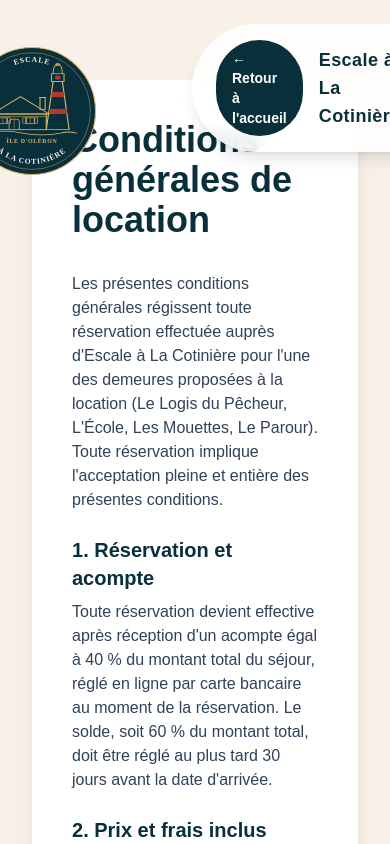
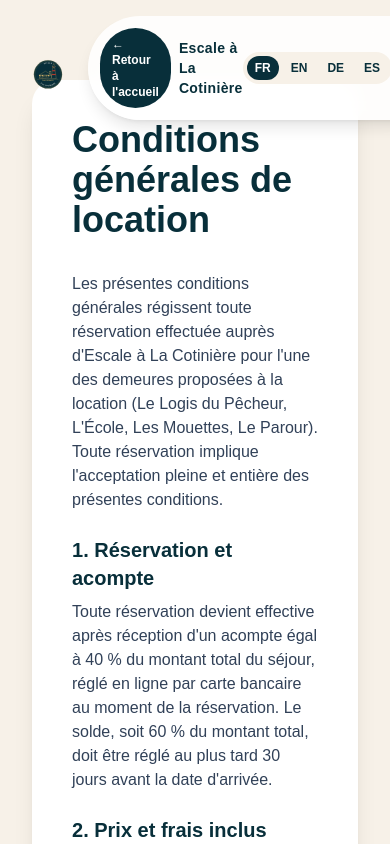
Before and after one commit to ESCALE17/Escale-Cotiniere, a Next.js app: page /conditions-generales in a window 390 px wide. Shown: the top 844 px of the page. Built offline with nearby package versions, Linux system fonts and the light colour scheme.

Commit message:
Menu responsive mobile (hamburger)

```diff
--- a/app/components/Header.tsx
+++ b/app/components/Header.tsx
@@ -1,5 +1,6 @@
 "use client";
 
+import { useState } from "react";
 import Link from "next/link";
 import { usePathname } from "next/navigation";
 import { useLanguage } from "@/app/i18n/LanguageContext";
@@ -10,6 +11,7 @@ export default function Header() {
   const pathname = usePathname();
   const isHome = pathname === "/";
   const isAdmin = pathname?.startsWith("/admin");
+  const [menuOpen, setMenuOpen] = useState(false);
 
   // Sur les pages d'administration, on n'affiche pas le bandeau public du site.
   if (isAdmin) {
@@ -17,24 +19,25 @@ export default function Header() {
   }
 
   return (
-    <header className="fixed left-0 top-0 z-50 w-full px-8 py-6">
-      <div className="mx-auto flex max-w-7xl items-center gap-4">
-        <div className="relative -ml-36 h-0 w-72 shrink-0">
+    <header className="fixed left-0 top-0 z-50 w-full px-4 py-4 md:px-8 md:py-6">
+      <div className="mx-auto flex max-w-7xl items-center gap-2 md:gap-4">
+        {/* Logo : grand sur desktop (débordant à gauche), compact sur mobile */}
+        <div className="relative h-0 w-16 shrink-0 md:-ml-36 md:w-72">
           <Link href="/">
             <img
               src="/images/logo.svg"
               alt="Escale à La Cotinière"
-              className="absolute left-0 top-1/2 h-72 w-72 -translate-y-[42%]"
+              className="absolute left-0 top-1/2 h-20 w-20 -translate-y-[42%] md:h-72 md:w-72"
             />
           </Link>
         </div>
 
-        <nav className="flex flex-1 items-center justify-between rounded-full bg-white/85 px-6 py-4 shadow-lg backdrop-blur">
-          <div className="flex items-center gap-4">
+        <nav className="flex flex-1 items-center justify-between rounded-full bg-white/85 px-3 py-3 shadow-lg backdrop-blur md:px-6 md:py-4">
+          <div className="flex items-center gap-2 md:gap-4">
             {!isHome && (
               <Link
                 href="/"
-                className="rounded-full bg-[#082f3a] px-4 py-2 text-sm font-semibold text-white transition hover:bg-[#0d4757]"
+                className="rounded-full bg-[#082f3a] px-3 py-2 text-xs font-semibold text-white transition hover:bg-[#0d4757] md:px-4 md:text-sm"
               >
                 {t("nav.backHome")}
               </Link>
@@ -42,25 +45,28 @@ export default function Header() {
 
             <Link
               href="/"
-              className="text-lg font-bold tracking-wide text-[#082f3a]"
+              className="text-sm font-bold tracking-wide text-[#082f3a] md:text-lg"
             >
               {t("nav.brand")}
             </Link>
           </div>
 
+          {/* Liens de navigation : visibles sur desktop uniquement */}
           <div className="hidden items-center gap-8 text-sm font-semibold text-[#082f3a] md:flex">
             <a href="/#collection">{t("nav.collection")}</a>
             <a href="/#cotiniere">{t("nav.cotiniere")}</a>
             <a href="/#contact">{t("nav.contact")}</a>
           </div>
 
+          <div className="flex items-center gap-2">
+            {/* Sélecteur de langue : toujours visible */}
             <div className="flex items-center gap-1 rounded-full bg-[#f7f1e8] p-1 text-xs font-bold text-[#082f3a]">
               {locales.map((code) => (
                 <button
                   key={code}
                   type="button"
                   onClick={() => setLocale(code)}
-                className={`rounded-full px-3 py-1.5 transition ${
+                  className={`rounded-full px-2 py-1 transition md:px-3 md:py-1.5 ${
                     locale === code
                       ? "bg-[#082f3a] text-white"
                       : "hover:bg-white"
@@ -70,8 +76,64 @@ export default function Header() {
                 </button>
               ))}
             </div>
+
+            {/* Bouton hamburger : visible sur mobile uniquement */}
+            <button
+              type="button"
+              onClick={() => setMenuOpen((v) => !v)}
+              aria-label="Menu"
+              aria-expanded={menuOpen}
+              className="flex h-9 w-9 items-center justify-center rounded-full text-[#082f3a] transition hover:bg-[#f7f1e8] md:hidden"
+            >
+              {menuOpen ? (
+                // Croix (fermer)
+                <svg width="22" height="22" viewBox="0 0 24 24" fill="none" stroke="currentColor" strokeWidth="2.2" strokeLinecap="round">
+                  <line x1="6" y1="6" x2="18" y2="18" />
+                  <line x1="18" y1="6" x2="6" y2="18" />
+                </svg>
+              ) : (
+                // Trois barres (hamburger)
+                <svg width="22" height="22" viewBox="0 0 24 24" fill="none" stroke="currentColor" strokeWidth="2.2" strokeLinecap="round">
+                  <line x1="4" y1="7" x2="20" y2="7" />
+                  <line x1="4" y1="12" x2="20" y2="12" />
+                  <line x1="4" y1="17" x2="20" y2="17" />
+                </svg>
+              )}
+            </button>
+          </div>
         </nav>
       </div>
+
+      {/* Panneau du menu mobile : s'ouvre au clic sur le hamburger */}
+      {menuOpen && (
+        <div className="mx-auto mt-2 max-w-7xl md:hidden">
+          <div className="rounded-3xl bg-white/95 p-4 shadow-lg backdrop-blur">
+            <nav className="flex flex-col gap-1 text-base font-semibold text-[#082f3a]">
+              <a
+                href="/#collection"
+                onClick={() => setMenuOpen(false)}
+                className="rounded-2xl px-4 py-3 transition hover:bg-[#f7f1e8]"
+              >
+                {t("nav.collection")}
+              </a>
+              <a
+                href="/#cotiniere"
+                onClick={() => setMenuOpen(false)}
+                className="rounded-2xl px-4 py-3 transition hover:bg-[#f7f1e8]"
+              >
+                {t("nav.cotiniere")}
+              </a>
+              <a
+                href="/#contact"
+                onClick={() => setMenuOpen(false)}
+                className="rounded-2xl px-4 py-3 transition hover:bg-[#f7f1e8]"
+              >
+                {t("nav.contact")}
+              </a>
+            </nav>
+          </div>
+        </div>
+      )}
     </header>
   );
 }
```
Lines whose indentation alone changed are shown as unchanged.
